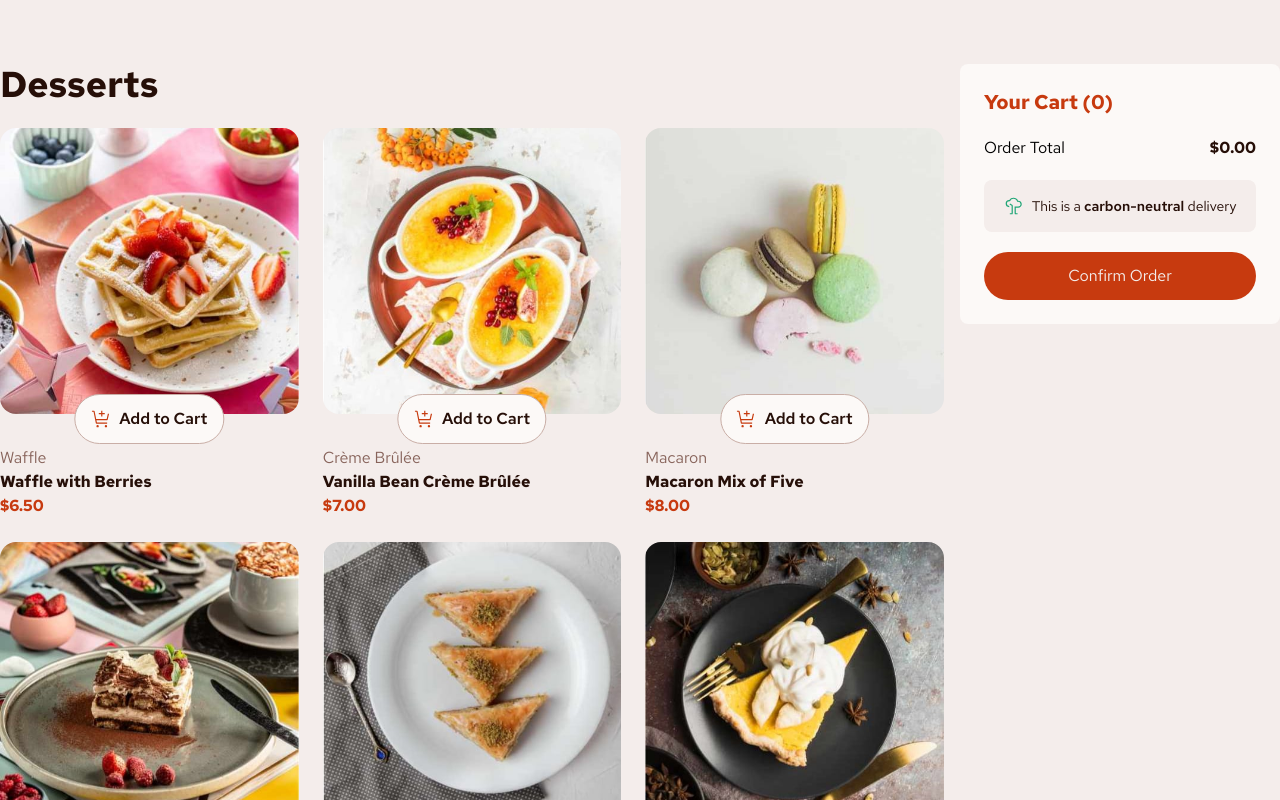
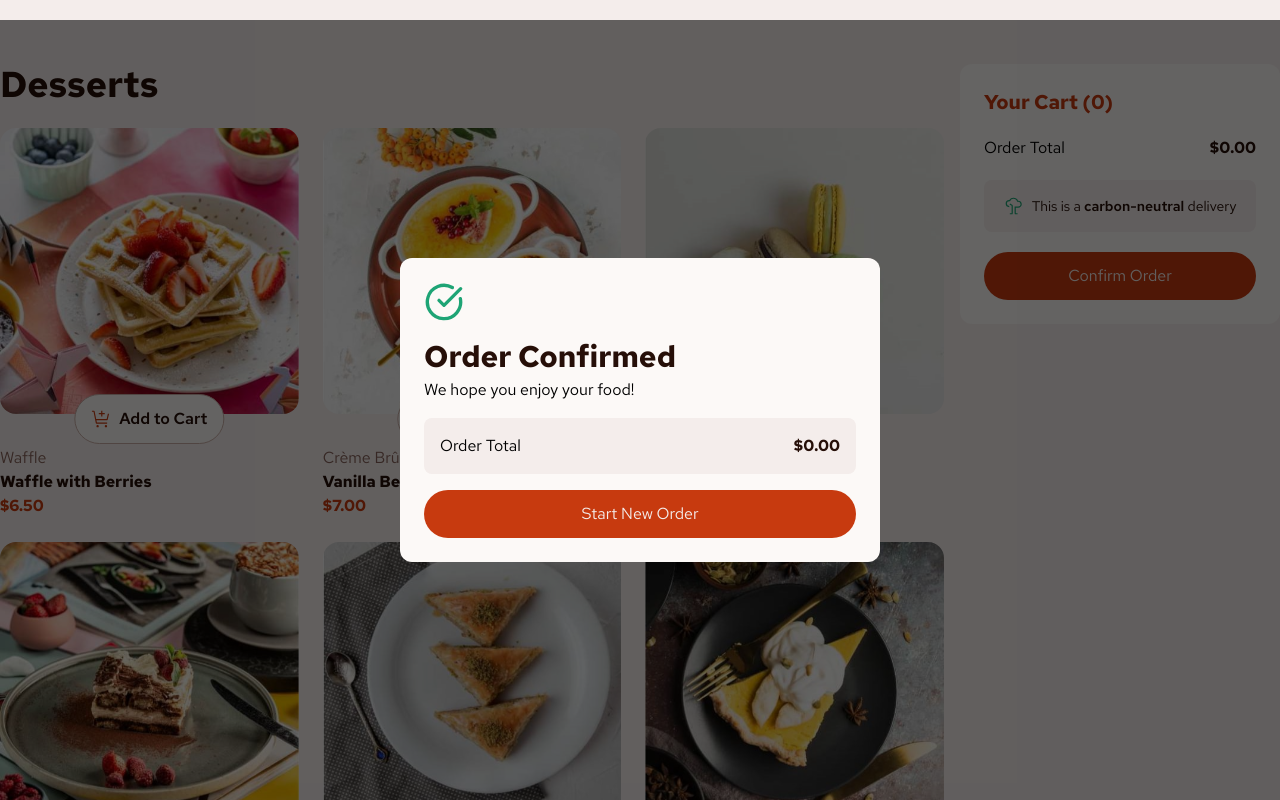
Before and after one commit to Luca-Sousa/Project-Product-List-With-Cart-Main, a React (Vite) app: page / in a window 1280 px wide. Both pictures are taken after a click on the button "Confirm Order". Shown: the top 800 px of the page. Built offline with nearby package versions, Linux system fonts and the light colour scheme.

Commit message:
Include Lucide Icons and Modal Order Confirmed

```diff
--- a/package.json
+++ b/package.json
@@ -10,6 +10,7 @@
     "preview": "vite preview"
   },
   "dependencies": {
+    "lucide-react": "^0.414.0",
     "react": "^18.3.1",
     "react-dom": "^18.3.1"
   },
--- a/src/App.tsx
+++ b/src/App.tsx
@@ -2,11 +2,13 @@ import { useState } from "react";
 import { ProductCard } from "./components/ProductCard";
 import Data from "./data.json";
 import { Product } from "./types";
+import { CheckCircle, XCircle } from "lucide-react";
 
 export function App() {
   const [totalQuantity, setTotalQuantity] = useState(0);
   const [totalValue, setTotalValue] = useState(0);
   const [selectedProducts, setSelectedProducts] = useState<Product[]>([]);
+  const [isOpenModal, setIsOpenModal] = useState(false);
 
   const handleQuantityChange = (delta: number, product: Product) => {
     setTotalQuantity((prevTotalQuantity) => prevTotalQuantity + delta);
@@ -40,8 +42,16 @@ export function App() {
     });
   };
 
+  const handleOpenModal = () => {
+    setIsOpenModal(true);
+  };
+
+  const handleCloseModal = () => {
+    setIsOpenModal(false);
+  };
+
   return (
-    <div className="max-w-[1440px] mx-auto flex gap-4 my-16">
+    <div className="max-w-[1440px] mx-auto flex gap-4 py-16">
       <div className="flex-1 space-y-6">
         <h2 className="font-bold text-4xl text-colorRose900">Desserts</h2>
 
@@ -56,7 +66,7 @@ export function App() {
         </div>
       </div>
 
-      <div className="w-80 h-fit space-y-5 bg-colorRose50 p-6 rounded-lg">
+      <div className="w-80 h-fit space-y-5 bg-colorRose50 p-6 rounded-xl">
         <h2 className="text-xl font-bold text-colorRed">
           Your Cart ({totalQuantity})
         </h2>
@@ -84,13 +94,7 @@ export function App() {
                 </div>
               </div>
 
-              <div className="flex items-center justify-center size-5 rounded-full border border-colorRose300 cursor-pointer hover:scale-110">
-                <img
-                  className="size-3"
-                  src="/public/icon-remove-item.svg"
-                  alt=""
-                />
-              </div>
+              <XCircle className="size-5 text-colorRose300 cursor-pointer hover:scale-125 hover:text-colorRose900" />
             </ul>
           ))}
         </div>
@@ -114,9 +118,74 @@ export function App() {
           </p>
         </div>
 
-        <button className="w-full py-3 rounded-full bg-colorRed text-colorRose100 hover:bg-red-700 transition duration-300 ease-in-out">
+        <button
+          onClick={handleOpenModal}
+          className="w-full py-3 rounded-full bg-colorRed text-colorRose100 hover:bg-red-800 transition duration-300 ease-in-out"
+        >
           Confirm Order
         </button>
+
+        {isOpenModal && (
+          <div className="fixed inset-0 flex items-center justify-center bg-black/60 z-50">
+            <div className="w-[480px] h-fit bg-colorRose50 p-6 rounded-xl space-y-4">
+              <CheckCircle className="size-10 text-colorGreen" />
+
+              <div className="space-y-1">
+                <h2 className="font-bold text-3xl text-colorRose900">
+                  Order Confirmed
+                </h2>
+                <p>We hope you enjoy your food!</p>
+              </div>
+
+              <div className="bg-colorRose100 rounded-lg">
+                {selectedProducts.map((product) => (
+                  <ul
+                    key={product.id}
+                    className="flex justify-between items-center border-b border-colorRose200 px-4 py-3"
+                  >
+                    <li className="flex gap-4 items-center">
+                      <img
+                        className="size-12 rounded-md"
+                        src={product.image.thumbnail}
+                        alt="Image Thumbnail"
+                      />
+
+                      <ul className="text-sm space-y-1">
+                        <li className="text-colorRose900 font-semibold">
+                          {product.name}
+                        </li>
+                        <li className="font-semibold flex gap-3">
+                          <p className="text-colorRed">{product.quantity}x</p>
+                          <p className="text-colorRose400">
+                            @ ${product.price.toFixed(2)}
+                          </p>
+                        </li>
+                      </ul>
+                    </li>
+
+                    <div className="text-colorRose900 font-semibold">
+                      ${(product.price * (product.quantity || 0)).toFixed(2)}
+                    </div>
+                  </ul>
+                ))}
+
+                <div className="flex items-center justify-between p-4">
+                  <p>Order Total</p>
+                  <div className="text-colorRose900 font-bold">
+                    ${totalValue.toFixed(2)}
+                  </div>
+                </div>
+              </div>
+
+              <button
+                onClick={handleCloseModal}
+                className="w-full py-3 rounded-full bg-colorRed text-colorRose100 hover:bg-red-800 transition duration-300 ease-in-out"
+              >
+                Start New Order
+              </button>
+            </div>
+          </div>
+        )}
       </div>
     </div>
   );
--- a/src/components/ProductCard.tsx
+++ b/src/components/ProductCard.tsx
@@ -1,5 +1,6 @@
 import { useState } from "react";
 import { Product } from "../types";
+import { MinusCircle, PlusCircle } from "lucide-react";
 
 interface ProductCardProps {
   product: Product;
@@ -45,19 +46,21 @@ export function ProductCard({ product, onQuantityChange }: ProductCardProps) {
 
         <button
           onClick={handleAddToCartClick}
-          className="w-1/2 absolute top-[93%] left-1/2 -translate-x-1/2"
+          className="w-1/2 absolute top-[93%] left-1/2 -translate-x-1/2 group"
         >
           <div
             className={`${
               isButtonVisible ? "flex" : "hidden"
-            } bg-colorRose50 items-center justify-center gap-2 rounded-full py-3 border border-colorRose300`}
+            } bg-colorRose50 items-center justify-center gap-2 rounded-full py-3 border border-colorRose300 group-hover:border-colorRed`}
           >
             <img
               className="size-5"
               src="/public/icon-add-to-cart.svg"
               alt="Icon Add to Card"
             />
-            <p className="font-semibold text-colorRose900">Add to Cart</p>
+            <p className="font-semibold text-colorRose900 group-hover:text-colorRed">
+              Add to Cart
+            </p>
           </div>
         </button>
 
@@ -68,26 +71,18 @@ export function ProductCard({ product, onQuantityChange }: ProductCardProps) {
         >
           <div
             onClick={DecrementQuantitysItems}
-            className="rounded-full border p-1 cursor-pointer hover:scale-110"
+            className="rounded-full cursor-pointer hover:bg-colorRose50"
           >
-            <img
-              className="size-3"
-              src="/public/icon-decrement-quantity.svg"
-              alt="Icon Decrement Quantity"
-            />
+            <MinusCircle className="size-6 text-colorRose100 hover:scale-125 hover:text-colorRed" />
           </div>
 
           <div className="text-colorRose100">{quantityOfItems}</div>
 
           <div
             onClick={IncrementQuantitysItems}
-            className="rounded-full border p-1 cursor-pointer hover:scale-110"
+            className="rounded-full cursor-pointer hover:bg-colorRose50"
           >
-            <img
-              className="size-3"
-              src="/public/icon-increment-quantity.svg"
-              alt="Icon Increment Quantity"
-            />
+            <PlusCircle className="size-6 text-colorRose100 hover:scale-125  hover:text-colorRed" />
           </div>
         </div>
       </div>
```
Also changed, not shown: 1 other file (tests, documents, lock files or other folders).
